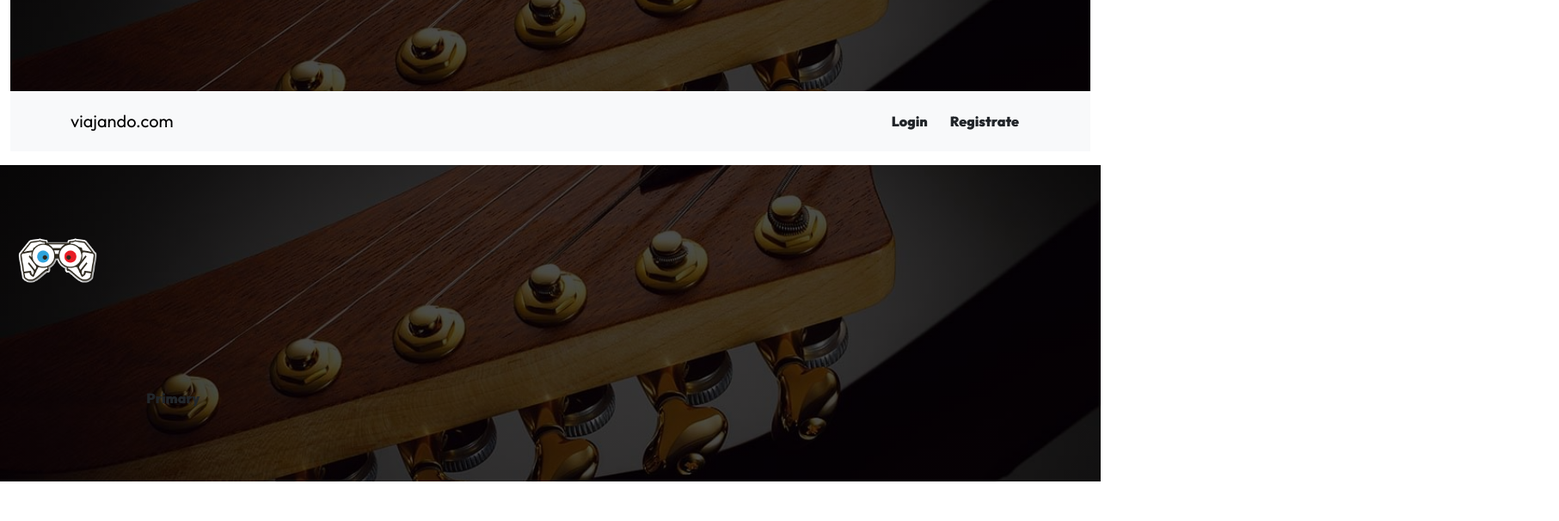
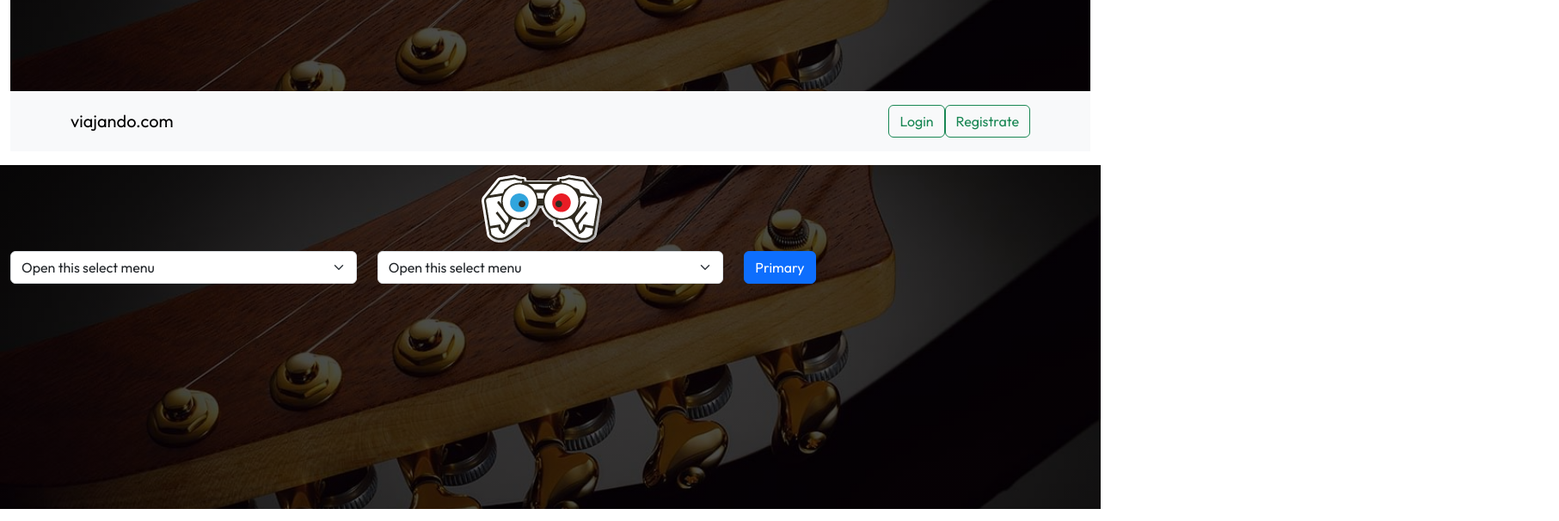
Before and after one commit to leofigueroa15/front-viajes, a React (Vite) app: page / in a window 1280 px wide. Shown: the top 606 px of the page at 86% size, 1813 px wide, since content can reach past the window. Built offline with nearby package versions, Linux system fonts and the light colour scheme.

Commit message:
se reformula componente serach

```diff
--- a/src/components/Header.jsx
+++ b/src/components/Header.jsx
@@ -7,7 +7,6 @@ import Button from 'react-bootstrap/Button';
 const Header = () => {
     return (
         <>
-
             <Navbar expand="lg" className="bg-body-tertiary py-5 header">
                 <Container>
                     <Navbar.Brand href="#"></Navbar.Brand>
--- a/src/components/Search.jsx
+++ b/src/components/Search.jsx
@@ -1,18 +1,46 @@
 import React from 'react'
 import Button from 'react-bootstrap/Button';
+import Row from 'react-bootstrap/Row';
+import Col from 'react-bootstrap/Col';
+import Image from 'react-bootstrap/Image';
+import Form from 'react-bootstrap/Form';
+import Container from 'react-bootstrap/Container';
 
 const Search = () => {
     return (
-        <div className="row mt-3 search" style={{ height: '23rem' }}>
-            <div className="col-md-6 col-lg-4 my-4 row align-items-center">
-                <div className="col-4">
-                    <img className="img-fluid" src="./public/img/logoReservalo.png" alt="imagen guitarra" />
-                </div>
-                <Button variant="primary">Primary</Button>
+        <>
 
-            </div>
-        </div>
+            <Row className='row mt-3 search'>
+                <Container>
+                    <Row>
+                        <Col md={{ span: 5, offset: 5 }}>
+                            <Image src="./public/img/logoReservalo.png" rounded />
+                        </Col>
+                    </Row>
+                    <Row>
+                        <Col>
+                            <Form.Select aria-label="Default select example">
+                                <option>Open this select menu</option>
+                                <option value="1">One</option>
+                                <option value="2">Two</option>
+                                <option value="3">Three</option>
+                            </Form.Select>
+                        </Col>
+                        <Col>
+                            <Form.Select aria-label="Default select example">
+                                <option>Open this select menu</option>
+                                <option value="1">One</option>
+                                <option value="2">Two</option>
+                                <option value="3">Three</option>
+                            </Form.Select>
+                        </Col>
+                        <Col><Button variant="primary">Primary</Button></Col>
+                    </Row>
+                </Container>
+            </Row>
+        </>
     )
+
 }
 
 export default Search
--- a/src/index.css
+++ b/src/index.css
@@ -410,7 +410,7 @@ button:not(:disabled),
   vertical-align: bottom;
 }
 
-.btn {
+/*.btn {
   --bs-btn-padding-x: 0.75rem;
   --bs-btn-padding-y: 0.375rem;
   --bs-btn-font-family: ;
@@ -441,7 +441,9 @@ button:not(:disabled),
   border-radius: var(--bs-btn-border-radius);
   background-color: var(--bs-btn-bg);
   transition: color 0.15s ease-in-out, background-color 0.15s ease-in-out, border-color 0.15s ease-in-out, box-shadow 0.15s ease-in-out;
-}
+} */
+
+
 @media (prefers-reduced-motion: reduce) {
   .btn {
     transition: none;
@@ -785,6 +787,7 @@ button:not(:disabled),
   background-position: 50%;
   background-size: cover;
   position: relative;
+  height: 25rem;
 }
 
 .bgInfo{
```
